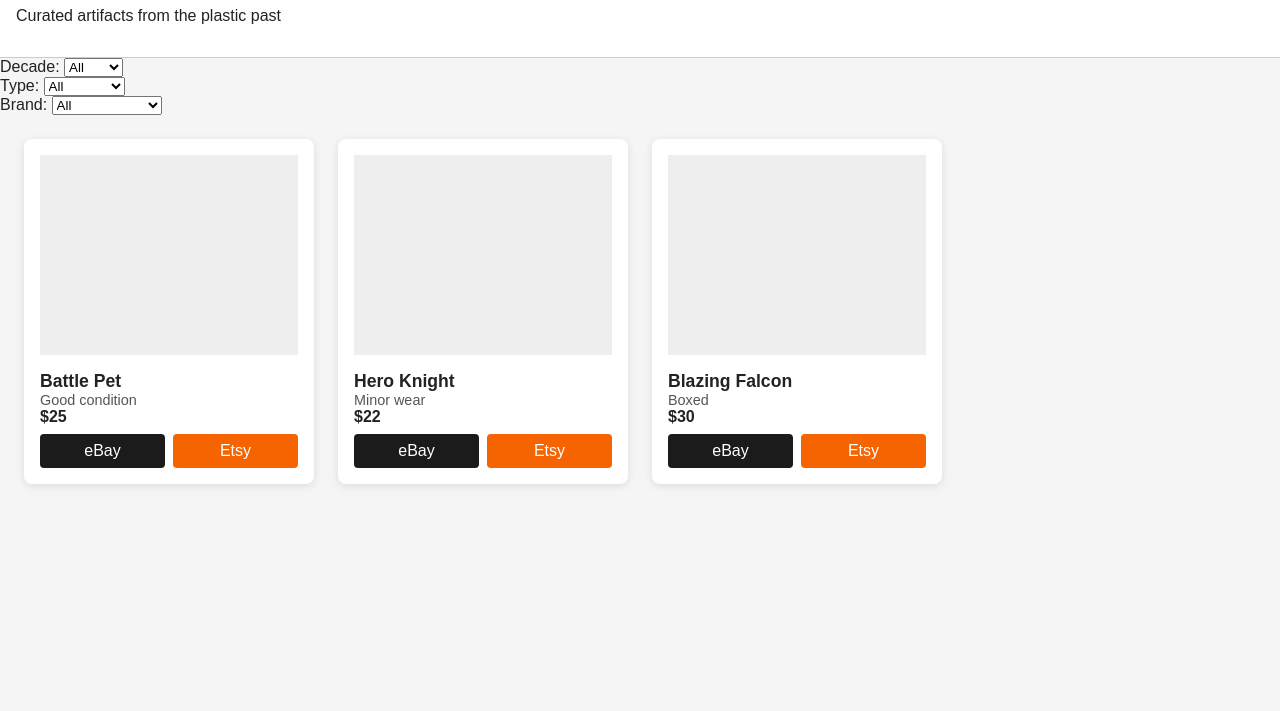
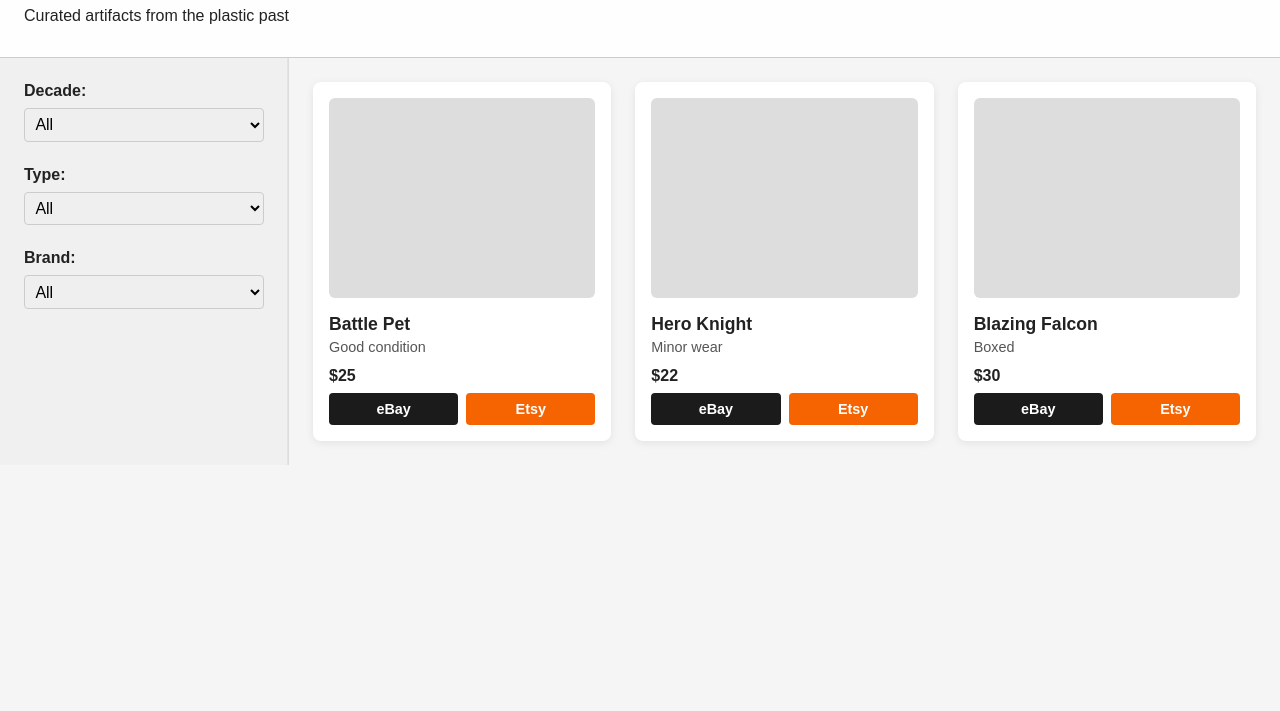
Before and after one commit to LoftLoot/site, a plain HTML site: page index.html in a window 1280 px wide. Shown: the part 89-800 px from the top of the page. Drawn offline with Linux system fonts and the light colour scheme.

Commit message:
Update styles.css

```diff
--- a/styles.css
+++ b/styles.css
@@ -1,61 +1,101 @@
+/* Layout */
 body {
   font-family: sans-serif;
   margin: 0;
   background: #f5f5f5;
   color: #222;
 }
+
 header {
-  padding: 1rem;
+  padding: 1rem 1.5rem;
   background: #fefefe;
   border-bottom: 1px solid #ccc;
 }
-.filters {
+
+.layout {
   display: flex;
-  gap: 1rem;
-  flex-wrap: wrap;
-  margin-top: 1rem;
 }
-.filters label {
+
+/* Sidebar */
+.sidebar {
+  width: 240px;
+  padding: 1.5rem;
+  background: #f0f0f0;
+  border-right: 1px solid #ddd;
+  box-shadow: inset -1px 0 0 rgba(0, 0, 0, 0.05);
+}
+
+.filter-group {
+  margin-bottom: 1.5rem;
+}
+
+.filter-group label {
   font-weight: bold;
+  display: block;
+  margin-bottom: 0.5rem;
 }
-main {
+
+.filter-group select {
+  width: 100%;
+  padding: 0.4rem;
+  font-size: 1rem;
+  border: 1px solid #ccc;
+  border-radius: 4px;
+}
+
+/* Catalog Grid */
+main#catalog {
+  flex: 1;
   display: grid;
   grid-template-columns: repeat(auto-fill, minmax(250px, 1fr));
   gap: 1.5rem;
   padding: 1.5rem;
 }
+
+/* Cards */
 .card {
   background: white;
   border-radius: 8px;
   overflow: hidden;
-  box-shadow: 0 2px 8px rgba(0,0,0,0.1);
+  box-shadow: 0 2px 8px rgba(0, 0, 0, 0.08);
   padding: 1rem;
   display: flex;
   flex-direction: column;
 }
+
 .card .image {
   width: 100%;
   height: 200px;
-  background-color: #eee;
+  background-color: #ddd;
   margin-bottom: 1rem;
+  border-radius: 6px;
 }
+
 .card .title {
   font-size: 1.1rem;
   font-weight: bold;
+  margin-bottom: 0.25rem;
 }
+
 .card .note {
   font-size: 0.9rem;
   color: #555;
+  margin-bottom: 0.75rem;
 }
+
 .card .price {
   margin-top: auto;
   font-weight: bold;
   margin-bottom: 0.5rem;
+  font-size: 1rem;
 }
+
+/* Buttons */
 .card .actions {
   display: flex;
   gap: 0.5rem;
 }
+
 .card .actions a {
   flex: 1;
   padding: 0.5rem;
@@ -63,10 +103,14 @@ main {
   border-radius: 4px;
   text-decoration: none;
   color: white;
+  font-weight: bold;
+  font-size: 0.9rem;
 }
-.ebay {
+
+.card .actions a.ebay {
   background: #1b1b1b;
 }
-.etsy {
+
+.card .actions a.etsy {
   background: #f56400;
 }
```
